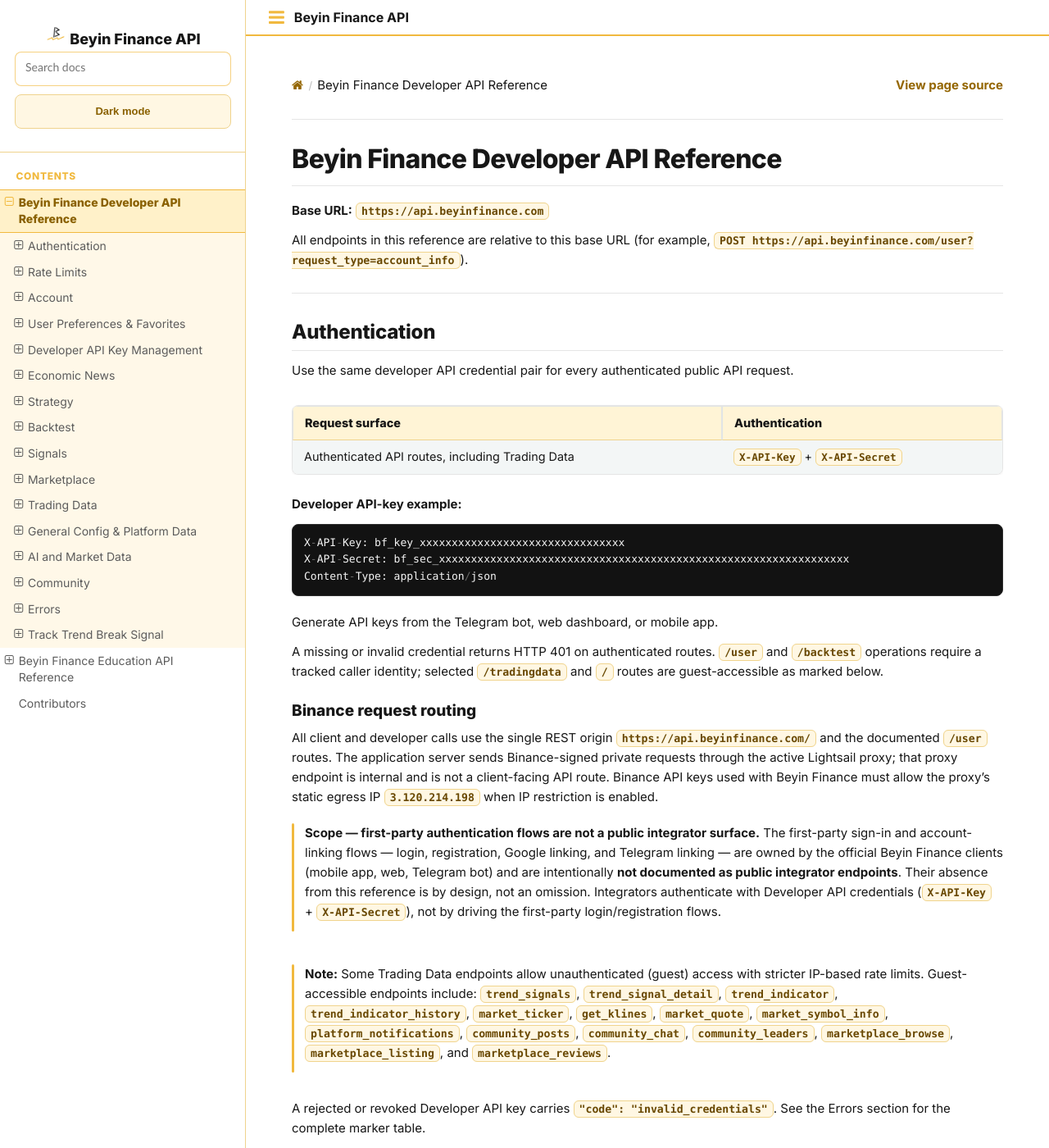
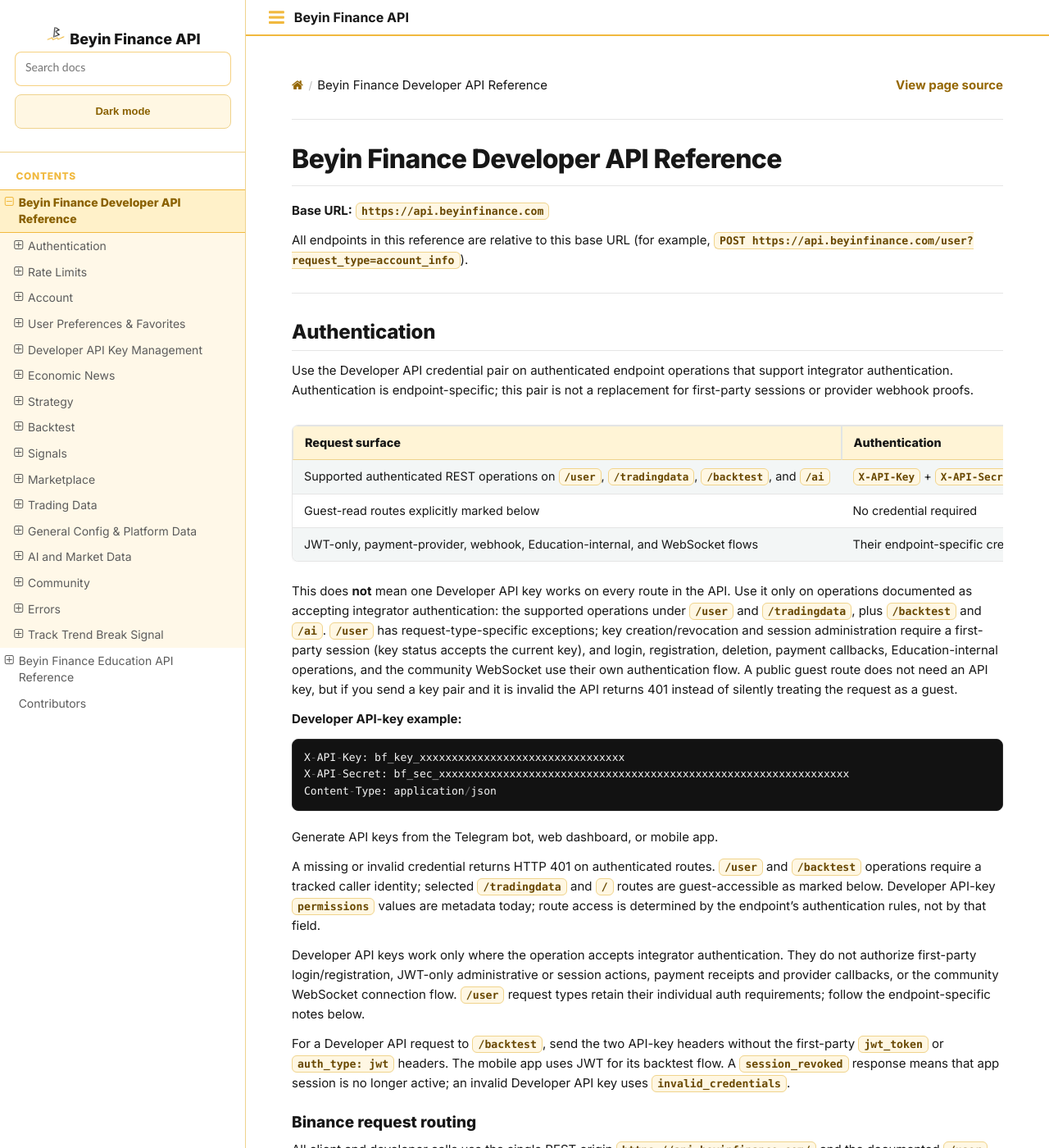
Before and after one commit to jnrbrain/Beyin-Finance, a Sphinx documentation site: the page built from docs/endpoints.md, in a window 1280 px wide and 1400 px high. Shown: the whole window at 82% size. Built offline with Sphinx 7.4.7 and the Read the Docs theme 3.1.0, drawn with Linux system fonts in a browser that asks for light colours; some of the changed text lies outside the part shown.

Commit message:
docs: align API key auth and live limits

````diff
--- a/docs/endpoints.md
+++ b/docs/endpoints.md
@@ -9,12 +9,26 @@
 
 ## Authentication
 
-Use the same developer API credential pair for every authenticated public API
-request.
+Use the Developer API credential pair on authenticated endpoint operations that
+support integrator authentication. Authentication is endpoint-specific; this
+pair is not a replacement for first-party sessions or provider webhook proofs.
 
 | Request surface | Authentication |
 |--------|----------------|
-| Authenticated API routes, including Trading Data | `X-API-Key` + `X-API-Secret` |
+| Supported authenticated REST operations on `/user`, `/tradingdata`, `/backtest`, and `/ai` | `X-API-Key` + `X-API-Secret` |
+| Guest-read routes explicitly marked below | No credential required |
+| JWT-only, payment-provider, webhook, Education-internal, and WebSocket flows | Their endpoint-specific credential; Developer API keys do not replace it |
+
+This does **not** mean one Developer API key works on every route in the API.
+Use it only on operations documented as accepting integrator authentication:
+the supported operations under `/user` and `/tradingdata`, plus `/backtest`
+and `/ai`. `/user` has request-type-specific exceptions; key creation/revocation
+and session administration require a first-party session (key status accepts
+the current key), and login,
+registration, deletion, payment callbacks, Education-internal operations, and
+the community WebSocket use their own authentication flow. A public guest route
+does not need an API key, but if you send a key pair and it is invalid the API
+returns 401 instead of silently treating the request as a guest.
 
 **Developer API-key example:**
 
@@ -29,6 +43,19 @@
 A missing or invalid credential returns HTTP 401 on authenticated routes.
 `/user` and `/backtest` operations require a tracked caller identity; selected
 `/tradingdata` and `/` routes are guest-accessible as marked below.
+Developer API-key `permissions` values are metadata today; route access is
+determined by the endpoint's authentication rules, not by that field.
+
+Developer API keys work only where the operation accepts integrator
+authentication. They do not authorize first-party login/registration, JWT-only
+administrative or session actions, payment receipts and provider callbacks, or
+the community WebSocket connection flow. `/user` request types retain their
+individual auth requirements; follow the endpoint-specific notes below.
+
+For a Developer API request to `/backtest`, send the two API-key headers without
+the first-party `jwt_token` or `auth_type: jwt` headers. The mobile app uses JWT
+for its backtest flow. A `session_revoked` response means that app session is no
+longer active; an invalid Developer API key uses `invalid_credentials`.
 
 ### Binance request routing
 
@@ -49,13 +76,17 @@
 > credentials (`X-API-Key` + `X-API-Secret`), not by driving the first-party
 > login/registration flows.
 
-> **Note:** Some Trading Data endpoints allow unauthenticated (guest) access
-> with stricter IP-based rate limits. Guest-accessible endpoints include:
-> `trend_signals`, `trend_signal_detail`, `trend_indicator`,
-> `trend_indicator_history`, `market_ticker`, `get_klines`, `market_quote`,
-> `market_symbol_info`, `platform_notifications`, `community_posts`,
-> `community_chat`, `community_leaders`, `marketplace_browse`,
-> `marketplace_listing`, and `marketplace_reviews`.
+> **Note:** Some read-only Trading Data endpoints allow guest access. The API
+> origin accepts requests through Cloudflare and AWS WAF uses
+> `CF-Connecting-IP` for visitor-aware abuse protection. Sustained high-volume
+> traffic may receive a WAF challenge; this is not a per-endpoint throughput
+> guarantee. The guest routes are `trend_signals`,
+> `trend_signal_detail`, `trend_indicator`, `trend_indicator_history`,
+> `sentiment_breakout_signals`, `market_ticker`, `market_live`,
+> `market_candles`, `get_klines`, `market_quote`, `market_symbol_info`,
+> `platform_notifications`, `community_posts`, `community_chat`,
+> `community_leaders`, `marketplace_browse`, `marketplace_listing`,
+> `marketplace_reviews`, and `changelog`.
 
 A rejected or revoked Developer API key carries `"code":
 "invalid_credentials"`. See the Errors section for the complete marker table.
@@ -112,16 +143,19 @@
 
 ## Rate Limits
 
-Rate limits can vary by account and endpoint. Use the response headers as the
-authoritative limit for the authenticated client.
+Application rate limits vary by route and account. `/user` returns the
+authenticated account's current limit after its identity has been resolved;
+other surfaces may use their own rules. If a response includes the headers
+below, use those values for that request. AWS WAF may separately challenge
+abusive high-volume traffic at the API edge.
 
 ### Rate Limit Headers
 
-Every response includes rate limit information:
-
-```
-X-RateLimit-Limit: 120        # Your per-minute limit
-X-RateLimit-Remaining: 87     # Requests remaining in current window
+Responses from routes with an application rate counter include:
+
+```
+X-RateLimit-Limit: 60         # Current route/account limit
+X-RateLimit-Remaining: 47     # Requests remaining in the current window
 X-RateLimit-Reset: 1784990340 # Unix timestamp when the window resets
 ```
 
@@ -177,6 +211,11 @@
 > operational notice for Beyin Finance and is not legal advice. See the
 > [SPK crypto-asset service provider notice](https://spk.gov.tr/duyurular/basin-duyurulari/2025/kripto-varlik-hizmet-saglayicilarina-iliskin-iki-tebli%C4%9F-yayimlandi)
 > for the applicable regulatory framework.
+
+> Binance Pay support is retained as a configured fallback if other payment
+> providers are unavailable. It is shown only when payment configuration and
+> the current compliance policy allow it. While the suspension notice above is
+> active, do not send a payment.
 
 For historical reference only (not a payment instruction):
 
@@ -824,8 +863,8 @@
 
 Manage your Developer API key. Each user may have **1 active** Developer API
 key at a time — to replace it, revoke the existing key and generate a new one.
-These endpoints require JWT authentication (API key auth is not allowed for key
-management operations).
+Generating and revoking a key require JWT authentication. Status can be read by
+the authenticated owner; a Developer API key may only retrieve its own status.
 
 ### Generate API Key
 
@@ -837,7 +876,7 @@
 | Field | Type | Required | Description |
 |-------|------|----------|-------------|
 | `label` | string | Yes | Human-readable label for the key (1-64 characters) |
-| `permissions` | string[] | No | Permission scopes. Default: `["read", "trade"]` |
+| `permissions` | string[] | No | Stored metadata only; it does not restrict endpoint access. Default: `["read", "trade"]`. Do not use this field as an access-control boundary. |
 
 **Response:**
 ```json
@@ -868,7 +907,8 @@
 
 Returns the status of your single active Developer API key. Because each user
 may hold only one key, this reports whether a key exists and its metadata rather
-than a list. The secret is never returned by this operation.
+than a list. A first-party session or the current key may authenticate this
+request. The secret is never returned by this operation.
 
 **Response:**
 ```json
@@ -1462,7 +1502,7 @@
 | `commission` | number | No | 0.2 | Commission % |
 | `position_pct` | number | No | 100 | Position size % |
 | `min_gap_candles` | number | No | 4 | Min candles between signals |
-| `max_wait_days` | number | No | 30 | Max days to wait for fill |
+| `max_hold_days` | integer | No | 30 | Maximum holding time. After this timeout the position exits at the next candle open (1–365 days). `max_wait_days` is accepted only as a legacy request alias. |
 | `min_profit_pct` | number | No | 0.1 | Min profit target % |
 | `max_profit_pct` | number | No | 30 | Max profit target % |
 | `min_loss_pct` | number | No | 0.1 | Min stop loss % |
@@ -1474,6 +1514,30 @@
 - **signal_filter_mode = "clamp"** (default): If strategy TP exceeds `max_profit_pct`, it's clamped to max. If SL exceeds `max_loss_pct`, clamped to max. Signals below `min_profit_pct` are always skipped.
 - **signal_filter_mode = "reject"**: Signals that exceed any min/max limit are completely skipped.
 - **min/max profit/loss** values are passed to the strategy function as ratio parameters (`min_profit_ratio`, `max_profit_ratio`, `max_loss_ratio`, `min_loss_ratio`) for TP/SL price calculation.
+
+### Exit scenarios in the completed result
+
+The engine emits one normal result plus a compact `summary.exit_scenarios`
+bundle. It does not create a separate result matrix. The same entry/exit stream
+is evaluated with three TP references:
+
+- `body`: long `max(open, close) >= TP`; short `min(open, close) <= TP`.
+- `midpoint`: long `(max(open, close) + high) / 2 >= TP`; short
+  `(min(open, close) + low) / 2 <= TP`.
+- `wick`: long `high >= TP`; short `low <= TP`.
+
+SL and liquidation always use the wick. If a candle touches both TP and SL,
+the result has `same_candle_conflict=true`; the UI can display either
+`pessimistic` (SL first) or `optimistic` (TP first). There is no third
+`ambiguous` result. The selected line is drawn opaque and thick; the other TP
+references are translucent dashed overlays. Marketplace publication requires
+`body` TP + `wick` SL, while midpoint/wick remain analysis views.
+
+Each strategy signal may calculate a different TP/SL price; fixed percentages
+are only one valid condition. The generator emits a single fire-and-forget OCO
+pair (entry + concrete TP + concrete SL) and does not create trailing TP/SL,
+ATR trailing, DCA, grid, or scaling exits. `max_hold_days` is the only engine
+timeout and defaults to 30 days.
 
 **Response:**
 ```json
@@ -1768,9 +1832,9 @@
 
 `GET /tradingdata?request_type=marketplace_browse&limit=50`
 
-Guest-accessible: this endpoint may be called without authentication, subject to
-stricter IP-based rate limits. When credentials are supplied the caller identity
-is tracked for rate limiting, audit and entitlement checks.
+Guest-accessible: this endpoint may be called without authentication and is
+subject to API-edge abuse protection. When credentials are supplied the caller
+identity is tracked for audit and entitlement checks.
 
 | Query parameter | Type | Required | Description |
 |-------|------|----------|-------------|
@@ -1793,8 +1857,8 @@
 
 `GET /tradingdata?request_type=marketplace_listing&listing_id=lst_abc123`
 
-Guest-accessible (stricter IP-based rate limits when unauthenticated). The
-public response masks owner data and does not include caller-specific ownership
+Guest-accessible and subject to API-edge abuse protection. The public response
+masks owner data and does not include caller-specific ownership
 or subscription state. Use the authenticated `/user` listing-detail endpoint
 below when those fields are needed.
 
@@ -1940,7 +2004,7 @@
 | `requested_coins` | string[] | Yes | Non-empty list of coins to list |
 
 :::{warning}
-Requirements for `signal_mode=full`: Must have a successful `full_range` backtest. Only coins with positive return, at least 10 trades, and a per-trade geometric gain strictly above 1.001 are listed; others are rejected (`negative_return`, `insufficient_trades`, `low_per_trade_gain`, or `no_backtest_data`). `signal_mode=signal_only` requires no backtest and lists every requested coin.
+Requirements for `signal_mode=full`: Must have a successful `full_range` backtest using the auditable `body` TP + `wick` SL model. Only coins with positive return, at least 10 trades, and a per-trade geometric gain strictly above 1.001 are listed; others are rejected (`negative_return`, `insufficient_trades`, `low_per_trade_gain`, or `no_backtest_data`). A new result with an incompatible exit model is rejected as `exit_model_not_marketplace_compatible`. `signal_mode=signal_only` requires no backtest and lists every requested coin.
 :::
 
 Marketplace listing names are globally disambiguated by appending the creator's
@@ -2043,8 +2107,8 @@
 
 `GET /tradingdata?request_type=marketplace_reviews&listing_id=lst_abc123&limit=20`
 
-Guest-accessible: callable without authentication, subject to stricter IP-based
-rate limits. When credentials are supplied the caller identity is tracked for
+Guest-accessible: callable without authentication, subject to API-edge abuse
+protection. When credentials are supplied the caller identity is tracked for
 rate limiting, audit and entitlement checks.
 
 | Query parameter | Type | Required |
@@ -2067,8 +2131,8 @@
 ## Trading Data
 
 Most Trading Data requests accept an authenticated caller, but a subset is
-**guest-accessible** (callable without credentials, under stricter IP-based
-rate limits) — see the guest list in the [Authentication](#authentication)
+**guest-accessible** (callable without credentials, subject to API-edge abuse
+protection) — see the guest list in the [Authentication](#authentication)
 section. Endpoints not on that list require a tracked caller identity and
 return HTTP 401 without one. Some responses may still be license-gated by plan
 after the caller is identified (for example, `trend_signals` pages beyond the
@@ -2224,8 +2288,8 @@
 
 Returns a lightweight live quote for chart order preparation. This endpoint
 does not submit orders and does not require user Binance credentials. It is
-guest-accessible (callable without authentication, under stricter IP-based
-rate limits); when credentials are supplied the caller is tracked.
+guest-accessible (callable without authentication, subject to API-edge abuse
+protection); when credentials are supplied the caller is tracked.
 
 | Param | Type | Required | Description |
 |-------|------|----------|-------------|
@@ -2357,8 +2421,8 @@
 
 `GET /tradingdata?request_type=platform_notifications&limit=20`
 
-Guest-accessible (stricter IP-based rate limits when unauthenticated). Returns
-system announcements such as new features and maintenance messages.
+Guest-accessible and subject to API-edge abuse protection. Returns system
+announcements such as new features and maintenance messages.
 
 | Param | Type | Required | Description |
 |-------|------|----------|-------------|
@@ -2373,8 +2437,8 @@
 
 `GET /tradingdata?request_type=changelog&limit=50`
 
-Guest-accessible (stricter IP-based rate limits when unauthenticated). Returns
-the platform release history: the current and minimum-supported app versions
+Guest-accessible and subject to API-edge abuse protection. Returns the platform
+release history: the current and minimum-supported app versions
 plus dated release entries. Use it to render a "What's New" screen or to decide
 whether to prompt for an app update.
 
@@ -2467,8 +2531,8 @@
 
 `GET /tradingdata?request_type=community_chat&limit=50`
 
-Guest-accessible for reading visible community messages (stricter IP-based rate
-limits when unauthenticated). Use the returned `next_cursor` as the `cursor`
+Guest-accessible for reading visible community messages, subject to API-edge
+abuse protection. Use the returned `next_cursor` as the `cursor`
 query parameter for the next page.
 
 | Query parameter | Type | Required | Description |
@@ -2542,8 +2606,8 @@
 
 `GET /tradingdata?request_type=community_posts&limit=20`
 
-Guest-accessible for reading visible leader posts (stricter IP-based rate
-limits when unauthenticated). Pagination uses the opaque `next_cursor` response
+Guest-accessible for reading visible leader posts, subject to API-edge abuse
+protection. Pagination uses the opaque `next_cursor` response
 value as the next request's `cursor`.
 The feed is returned newest-first by `created_at`. Clients must request bounded
 pages instead of loading the entire community feed at once.
@@ -2684,7 +2748,7 @@
 
 `GET /tradingdata?request_type=community_leaders&limit=25`
 
-Guest-accessible (stricter IP-based rate limits when unauthenticated).
+Guest-accessible and subject to API-edge abuse protection.
 `is_following` is evaluated for the authenticated caller (and is `false` for
 guests); follow and unfollow actions use the `/user` endpoints and require
 authentication.
@@ -2855,8 +2919,10 @@
 rejected credential: it is never a 401 and never a bare 500. It applies to
 `api_key_generate`, `api_key_revoke`, `X-API-Key` /
 `X-API-Secret` authentication on `/user`, and the same header pair on
-`/tradingdata`. The response body stays generic — no table, resource, or
-internal error detail is exposed.
+`/tradingdata`, `/backtest`, and `/ai`. Invalid or incomplete Developer API
+credentials use HTTP 401 with `invalid_credentials`; the response body for a
+store outage stays generic — no table, resource, or internal error detail is
+exposed.
 
 `session_expired` is returned for a missing, malformed, or expired session
 token, for a missing caller identity, and for every operation that rejects an
````
